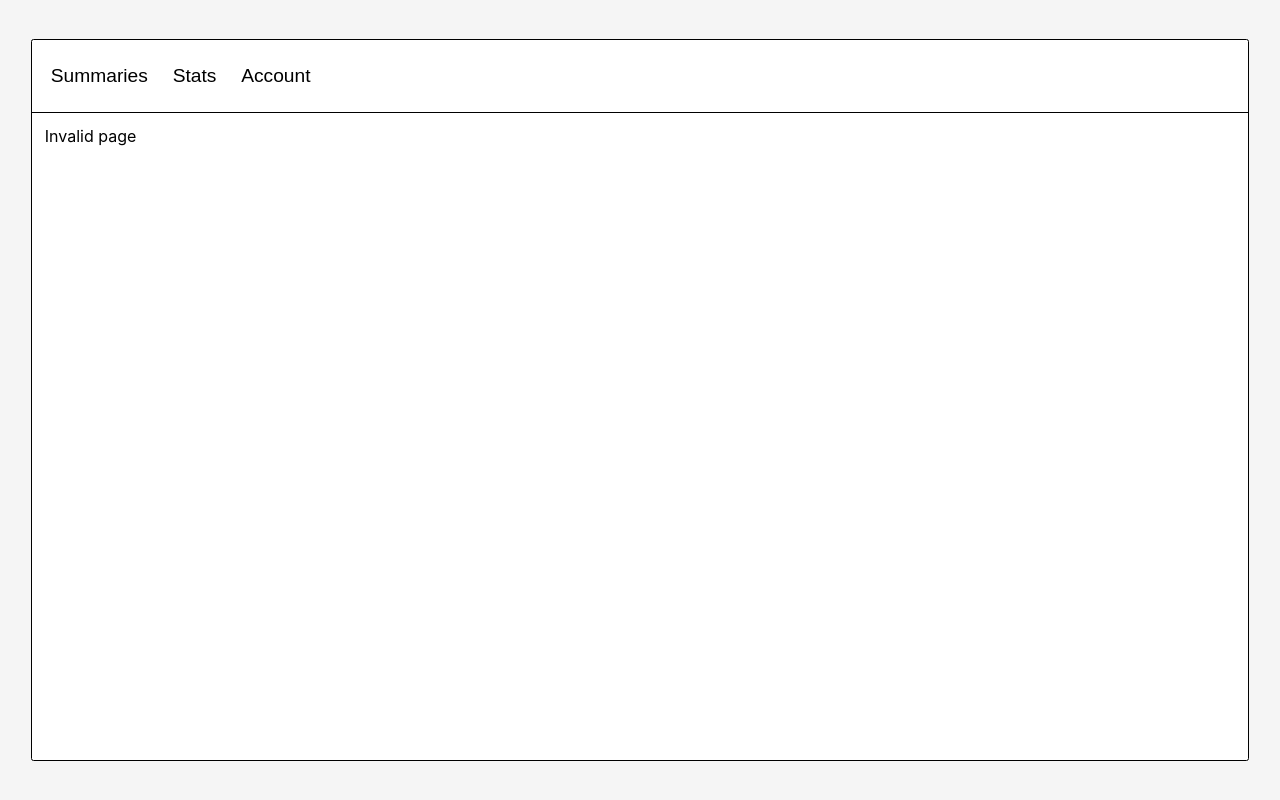
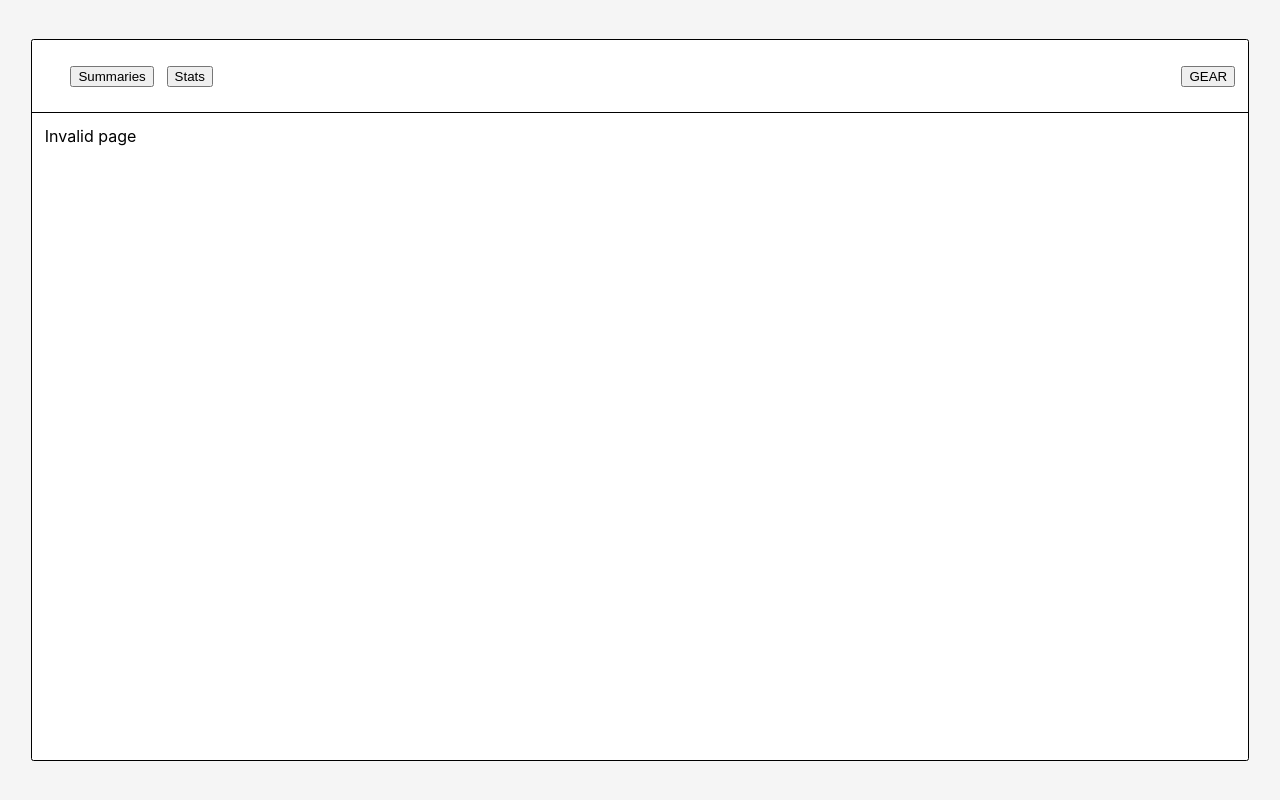
Before and after one commit to Degman1/CodeSummarizer, a React (Create React App) app in the folder frontend/: page / in a window 1280 px wide. Built offline with nearby package versions, Linux system fonts and the light colour scheme.

Commit message:
started account dropdwon tab

```diff
--- a/frontend/src/App.css
+++ b/frontend/src/App.css
@@ -19,13 +19,31 @@
 
 .nav-bar {
   height: 10%;
+  width: 100%;
   border-bottom: 1px solid black;
+  padding: 0 1vw;
   display: flex;
   flex-direction: row;
-  justify-content: flex-start;
+  justify-content: space-between;
+  align-items: center;
+}
+
+.nav-section {
+  display: flex;
+  flex-direction: row;
   align-items: center;
   column-gap: 1vw;
-  padding: 0 1vw;
+  width: 40%;
+}
+
+.left-aligned-nav {
+  justify-content: flex-start;
+  padding: 0 2vw;
+}
+
+.right-aligned-nav {
+  justify-content: flex-end;
+  padding: 0 2vw;
 }
 
 .nav-bar>button {
@@ -35,6 +53,11 @@
   cursor: pointer;
 }
 
+.account-button {
+  justify-self: flex-end;
+  position: relative;
+}
+
 .page-content {
   flex: 1;
   padding: 1vw;
--- a/frontend/src/App.js
+++ b/frontend/src/App.js
@@ -1,13 +1,14 @@
 import React, { useState } from 'react';
 import './App.css';
-import SummaryScreen from './screens/SummaryScreen';
-import StatScreen from './screens/StatsScreen';
-import AccountScreen from './screens/AccountScreen';
+import SummaryScreen from './components/SummaryScreen';
+import StatScreen from './components/StatsScreen';
+import AccountDropdown from './components/AccountDropdown';
 
 function App() {
 
   // state that holds current subpage, selected in nav bar ('summaries', 'stats', 'settings') etc
   const [subPage, setSubpage] = useState('')
+  const [openAccountTab, setOpenAccountTab] = useState(false)
 
 
   const buildNavButton = (page) => {
@@ -16,6 +17,7 @@ function App() {
         onClick={() => setSubpage(page)}
       >{page}</button>
     )
+
   }
 
   const buildSubPage = () => {
@@ -24,8 +26,6 @@ function App() {
         return <SummaryScreen />
       case 'Stats':
         return <StatScreen />
-      case 'Account':
-        return <AccountScreen />
       default:
         return <div>Invalid page</div>
     }
@@ -35,9 +35,18 @@ function App() {
     <div className="page">
       <div className='app'>
         <div className='nav-bar'>
-          {buildNavButton('Summaries')}
-          {buildNavButton('Stats')}
-          {buildNavButton('Account')}
+          <div className='nav-section left-aligned-nav'>
+            {buildNavButton('Summaries')}
+            {buildNavButton('Stats')}
+          </div>
+          <div className='nav-section right-aligned-nav'>
+            <button
+              className='account-button'
+              onClick={() => setOpenAccountTab(old => !old)}>
+              GEAR
+              {openAccountTab && <AccountDropdown />}
+            </button>
+          </div>
         </div>
         <div className='page-content'>
           {buildSubPage()}
--- /dev/null
+++ b/frontend/src/components/AccountDropdown.css
@@ -0,0 +1,6 @@
+.dropdown-tab {
+    position: absolute;
+    border: 1px solid black;
+    width: 300px;
+    height: 500px;
+}
--- /dev/null
+++ b/frontend/src/components/AccountDropdown.js
@@ -0,0 +1,11 @@
+import './AccountDropdown.css'
+function AccountDropdown() {
+    return (
+        <div className='dropdown-tab'>
+            <h1>Account dropdown</h1>
+            {/* <img style={{ height: '300px' }} src={`${process.env.PUBLIC_URL}/assets/jake.png`} /> */}
+        </div>
+    );
+}
+
+export default AccountDropdown
--- a/frontend/src/screens/AccountScreen.js
+++ /dev/null
@@ -1,10 +0,0 @@
-function AccountScreen() {
-    return (
-        <div>
-            <h1>Account sub Screen</h1>
-            <img style={{ height: '300px' }} src={`${process.env.PUBLIC_URL}/assets/jake.png`} />
-        </div>
-    );
-}
-
-export default AccountScreen
```
Also changed, not shown: frontend/src/components/StatsScreen.js (renamed from frontend/src/screens/StatsScreen.js), frontend/src/components/SummaryScreen.js (renamed from frontend/src/screens/SummaryScreen.js).
